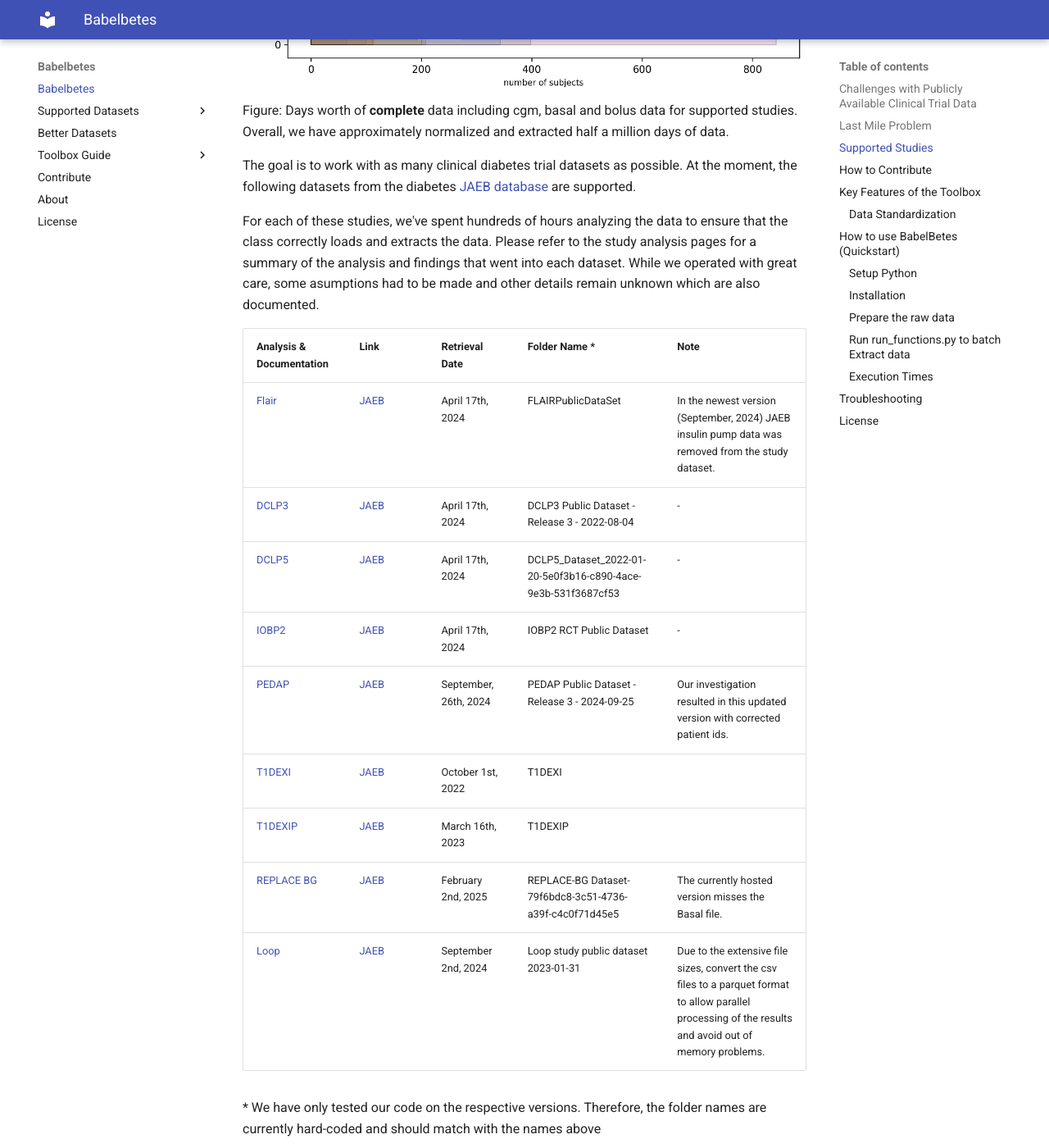
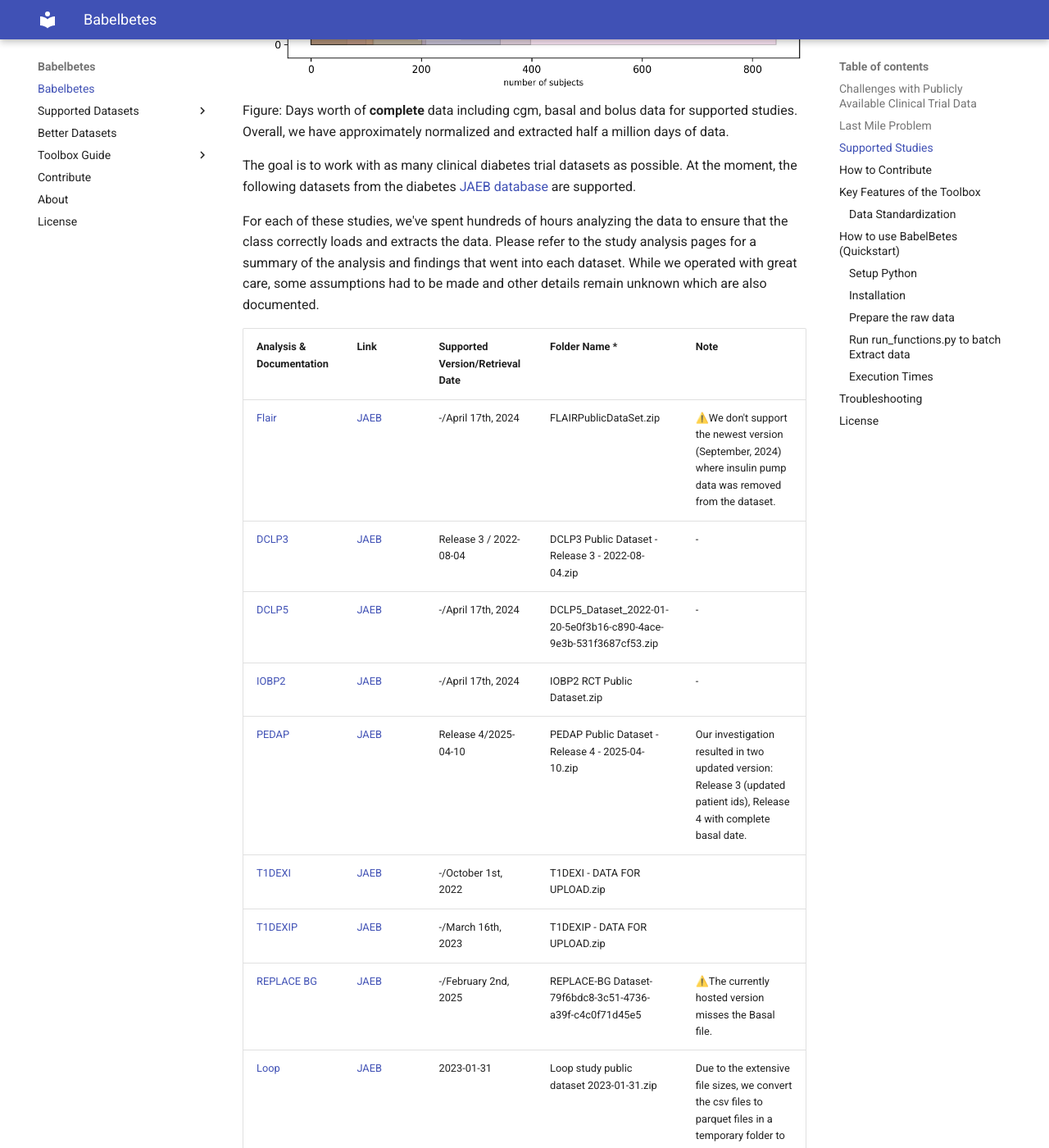
Before and after one commit to nudgebg/egvinsulin, an MkDocs documentation site: the page built from docs/README.md, in a window 1280 px wide and 1400 px high, scrolled down 1390 px. Shown: the whole window at 82% size. Built offline with MkDocs 1.6.1 and Material for MkDocs 9.7.7, drawn with Linux system fonts in a browser that asks for light colours; some of the changed text lies outside the part shown.

Commit message:
[117-pedapbasal] Update docs

```diff
--- a/docs/README.md
+++ b/docs/README.md
@@ -22,21 +22,23 @@ Figure: Days worth of **complete** data including cgm, basal and bolus data for
 
 The goal is to work with as many clinical diabetes trial datasets as possible. At the moment, the following datasets from the diabetes [JAEB database](https://public.jaeb.org/datasets/diabetes) are supported.
 
-For each of these studies, we've spent hundreds of hours analyzing the data to ensure that the class correctly loads and extracts the data. Please refer to the study analysis pages for a summary of the analysis and findings that went into each dataset. While we operated with great care, some asumptions had to be made and other details remain unknown which are also documented.
+For each of these studies, we've spent hundreds of hours analyzing the data to ensure that the class correctly loads and extracts the data. Please refer to the study analysis pages for a summary of the analysis and findings that went into each dataset. While we operated with great care, some assumptions had to be made and other details remain unknown which are also documented.
 
-|**Analysis & Documentation**|Link|Retrieval Date|Folder Name *|Note|
+|**Analysis & Documentation**|Link|Supported Version/Retrieval Date|Folder Name *|Note|
 |-|-|-|-|-|
-|[Flair](./data_sets/FLAIR.md)|[JAEB](https://public.jaeb.org/dataset/566)| April 17th, 2024|FLAIRPublicDataSet|In the newest version (September, 2024) JAEB insulin pump data was removed from the study dataset.|
-|[DCLP3](./data_sets/DCLP3.md)|[JAEB](https://public.jaeb.org/dataset/573)|April 17th, 2024|DCLP3 Public Dataset - Release 3 - 2022-08-04 |-|
-|[DCLP5](./data_sets/DCLP5.md)|[JAEB](https://public.jaeb.org/dataset/535)|April 17th, 2024|DCLP5_Dataset_2022-01-20-5e0f3b16-c890-4ace-9e3b-531f3687cf53|-|
-|[IOBP2](./data_sets/IOBP2.md)|[JAEB](https://public.jaeb.org/dataset/579)|April 17th, 2024|IOBP2 RCT Public Dataset|-|
-|[PEDAP](./data_sets/PEDAP.md)|[JAEB](https://public.jaeb.org/dataset/599)|September, 26th, 2024|PEDAP Public Dataset - Release 3 - 2024-09-25|Our investigation resulted in this updated version with corrected patient ids.|
-|[T1DEXI](./data_sets/T1DEXI.md)|[JAEB](https://public.jaeb.org/dataset/589)|October 1st, 2022|T1DEXI||
-|[T1DEXIP](./data_sets/T1DEXIP.md)|[JAEB](https://public.jaeb.org/dataset/590)|March 16th, 2023|T1DEXIP||
-|[REPLACE BG](./data_sets/REPLACE_BG.md)|[JAEB](https://public.jaeb.org/dataset/546)|February 2nd, 2025|REPLACE-BG Dataset-79f6bdc8-3c51-4736-a39f-c4c0f71d45e5|The currently hosted version misses the Basal file.|
-|[Loop](./data_sets/LOOP.md)|[JAEB](https://public.jaeb.org/dataset/560)|September 2nd, 2024|Loop study public dataset 2023-01-31|Due to the extensive file sizes, convert the csv files to a parquet format to allow parallel processing of the results and avoid out of memory problems.|
+|[Flair](./data_sets/FLAIR.md)|[JAEB](https://public.jaeb.org/dataset/566)|-/April 17th, 2024|FLAIRPublicDataSet.zip|⚠️We don't support the newest version (September, 2024) where insulin pump data was removed from the dataset.|
+|[DCLP3](./data_sets/DCLP3.md)|[JAEB](https://public.jaeb.org/dataset/573)|Release 3 / 2022-08-04|DCLP3 Public Dataset - Release 3 - 2022-08-04.zip|-|
+|[DCLP5](./data_sets/DCLP5.md)|[JAEB](https://public.jaeb.org/dataset/535)|-/April 17th, 2024|DCLP5_Dataset_2022-01-20-5e0f3b16-c890-4ace-9e3b-531f3687cf53.zip|-|
+|[IOBP2](./data_sets/IOBP2.md)|[JAEB](https://public.jaeb.org/dataset/579)|-/April 17th, 2024|IOBP2 RCT Public Dataset.zip|-|
+|[PEDAP](./data_sets/PEDAP.md)|[JAEB](https://public.jaeb.org/dataset/599)|Release 4/2025-04-10|PEDAP Public Dataset - Release 4 - 2025-04-10.zip|Our investigation resulted in two updated version: Release 3 (updated patient ids), Release 4 with complete basal date.|
+|[T1DEXI](./data_sets/T1DEXI.md)|[JAEB](https://public.jaeb.org/dataset/589)|-/October 1st, 2022|T1DEXI - DATA FOR UPLOAD.zip||
+|[T1DEXIP](./data_sets/T1DEXIP.md)|[JAEB](https://public.jaeb.org/dataset/590)|-/March 16th, 2023|T1DEXIP - DATA FOR UPLOAD.zip||
+|[REPLACE BG](./data_sets/REPLACE_BG.md)|[JAEB](https://public.jaeb.org/dataset/546)|-/February 2nd, 2025|REPLACE-BG Dataset-79f6bdc8-3c51-4736-a39f-c4c0f71d45e5|⚠️The currently hosted version misses the Basal file.|
+|[Loop](./data_sets/LOOP.md)|[JAEB](https://public.jaeb.org/dataset/560)|2023-01-31|Loop study public dataset 2023-01-31.zip|Due to the extensive file sizes, we convert the csv files to parquet files in a temporary folder to allow parallel processing of the results and avoid out of memory problems. You can delete this folder afterwards.|
 
-\* We have only tested our code on the respective versions. Therefore, the folder names are currently hard-coded and should match with the names above
+\* We have only tested our code on the respective versions.
+
+>If you are encountering problems with running the datasets, feel free to reach out to us.
 
 ## How to Contribute
 BabelBetes was funded to be freely available, helping researchers and companies save costs and time, and supercharge innovation in diabetes care.
@@ -137,17 +139,18 @@ These are approximate execution times
 
 ||MacBook Pro M3|
 |----|----|
-|Flair|97.80 seconds|
-|IOBP2|103.07 seconds|
-|PEDAP|35.07 seconds|
-|DCLP3|36.16 seconds|
-|DCLP5|54.64 seconds|
-|T1DEXI|49.96 seconds|
-|T1DEXIP|9.99 seconds|
-|Replace BG|61.38 seconds|
-|Loop|587.22 seconds*|
+|Flair  |58 seconds|
+|IOBP2  |26 seconds|
+|PEDAP  |34 seconds|
+|DCLP3  |15 seconds|
+|DCLP5  |23 seconds|
+|T1DEXI |37 seconds|
+|T1DEXIP|7 seconds|
+|Replace BG|30 seconds|
+|Loop|151 seconds*|
+|**Total**|**~383 seconds**|
 
-\* Loop raw data files are very large which requires the use of `dask`. `dask` builds upon pandas and processes chunks of the data in parallel. However, the routine to save the data to csv - at the moment - still requires the whole dataframe to be loaded before storing it which might fail if your machine has insufficient memory. We will change this in the future.
+\* Loop raw data files are very large which requires the use of `dask`. `dask` builds upon pandas and processes chunks of the data in parallel. However, the routine to save the data to csv - at the moment - still requires the whole dataframe to be loaded into memory before storing it which might fail if your machine has insufficient memory.
 
 
 ## Troubleshooting
```
Also changed, not shown: other parts of docs/README.md (+1 -1 lines), docs/about.md (+2 -0 lines), run_functions.py (+7 -1 lines).
